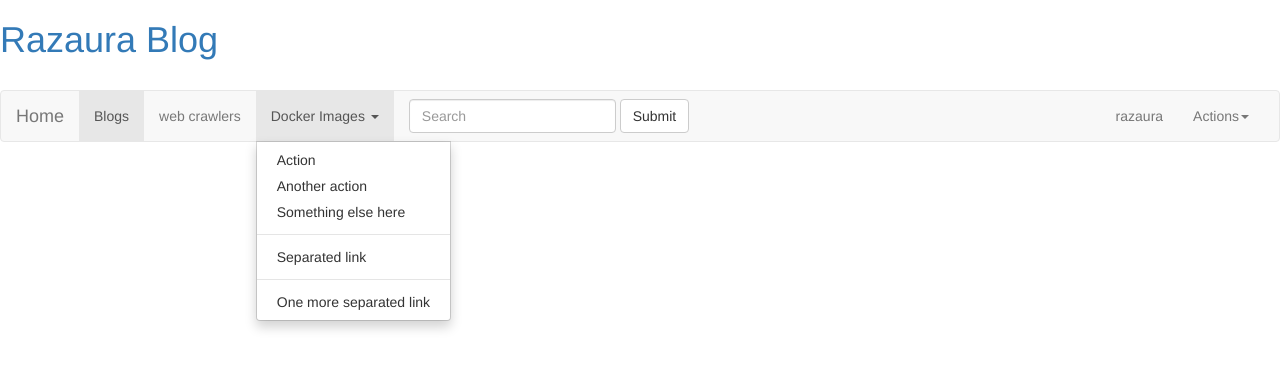
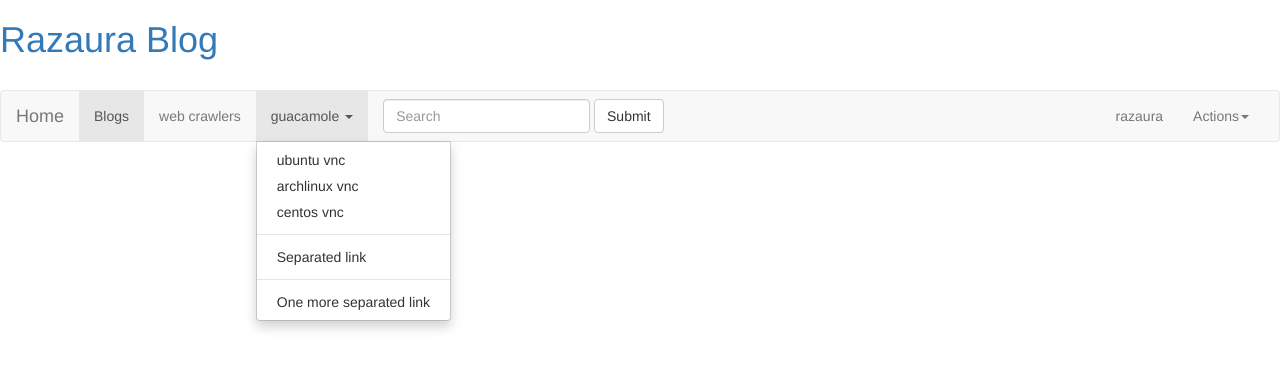
Before and after one commit to IDUnderCover/mydocs, a Flask app: page / in a window 1280 px wide, after a click on "guacamole". Shown: the top 369 px of the page. Run offline with Flask 2, Linux system fonts and the light colour scheme; some libraries are stand-ins or nearby versions.

Commit message:
add guaca vnc

```diff
--- a/flask/mywebsite/app/templates/base.html
+++ b/flask/mywebsite/app/templates/base.html
@@ -53,11 +53,11 @@
         <li class="active"><a href="#">Blogs<span class="sr-only">(current)</span></a></li>
         <li><a href="#">web crawlers</a></li>
         <li class="dropdown">
-          <a href="#" class="dropdown-toggle" data-toggle="dropdown" role="button" aria-haspopup="true" aria-expanded="false">Docker Images <span class="caret"></span></a>
+          <a href="#" class="dropdown-toggle" data-toggle="dropdown" role="button" aria-haspopup="true" aria-expanded="false">guacamole <span class="caret"></span></a>
           <ul class="dropdown-menu">
-            <li><a href="#">Action</a></li>
-            <li><a href="#">Another action</a></li>
-            <li><a href="#">Something else here</a></li>
+            <li><a href="#">ubuntu vnc</a></li>
+            <li><a href="#">archlinux vnc</a></li>
+            <li><a href="#">centos vnc</a></li>
             <li role="separator" class="divider"></li>
             <li><a href="#">Separated link</a></li>
             <li role="separator" class="divider"></li>
--- a/flask/mywebsite/app/utils/treeview.py
+++ b/flask/mywebsite/app/utils/treeview.py
@@ -60,6 +60,7 @@ def get_tree_view():
 
 
 
+
 if __name__ == '__main__':
     path1 = 'docker'
     path2 = 'docker/flask'
```
Also changed, not shown: flask/mywebsite/app/templates/vnc.html (added, +8 -0 lines), 3 other files.
